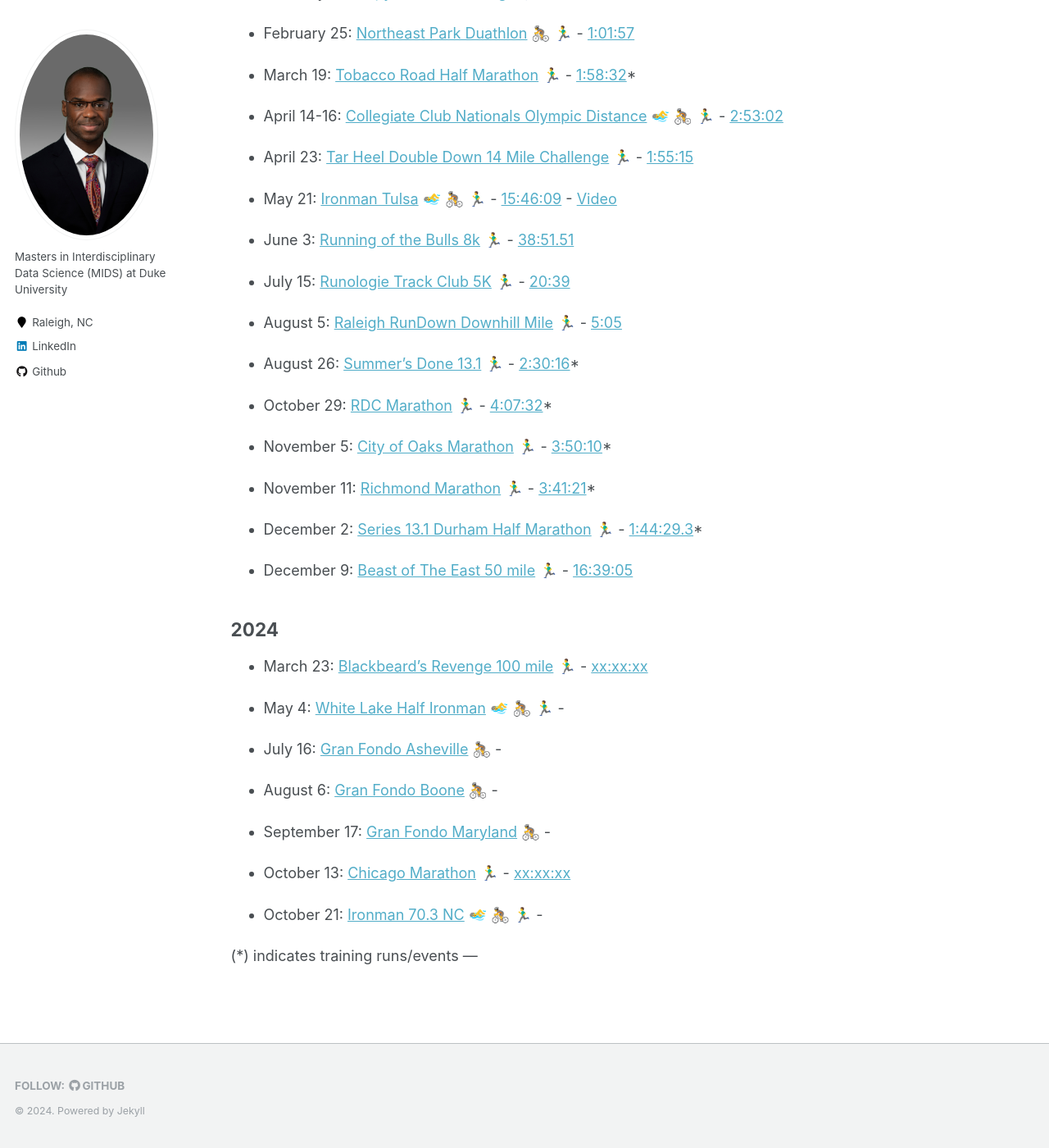
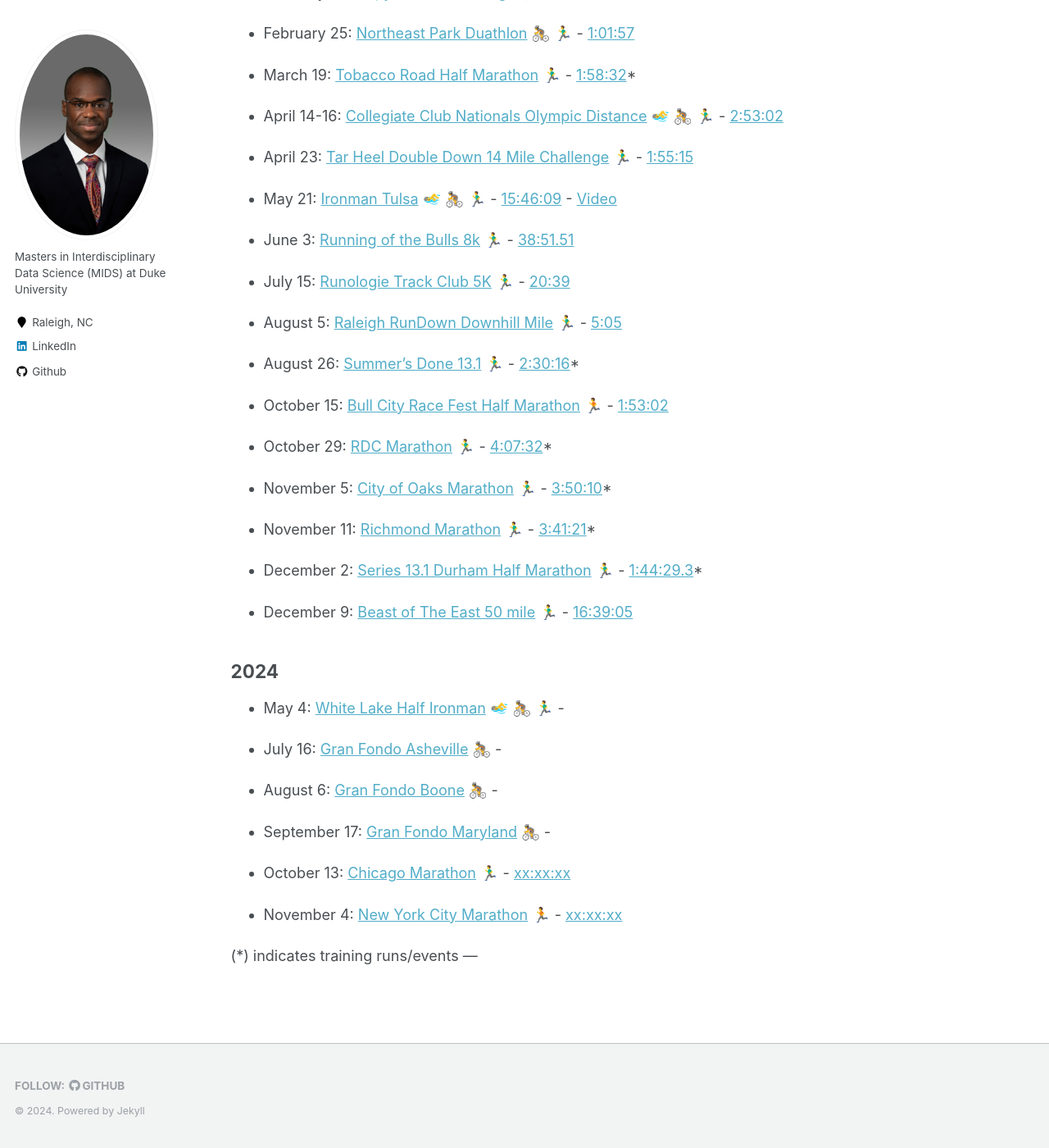
Before and after one commit to caratliff/caratliff.github.io, a Jekyll site: the page built from _pages/race-calendar.md, in a window 1280 px wide and 1400 px high, scrolled down 1098 px. Shown: the whole window at 82% size. Built offline with Jekyll 4.4.1, drawn with Linux system fonts in a browser that asks for light colours; emoji names are drawn with the system emoji font.

Commit message:
Update race-calendar.md

```diff
--- a/_pages/race-calendar.md
+++ b/_pages/race-calendar.md
@@ -63,7 +63,9 @@ redirect_from:
 
 - August 26: [Summer's Done 13.1](https://runsignup.com/Race/NC/Cary/SummersDone131) :running_man: - [2:30:16](https://runsignup.com/Race/Results/145696#resultSetId-391781;perpage:100)*
 
-- October 29: [RDC Marathon]() 🏃‍♂️ - [4:07:32](https://www.marathonguide.com/results/browse.cfm?MIDD=9241231029&Gen=B&Begin=46&End=145&Max=119)*
+- October 15: [Bull City Race Fest Half Marathon](https://capstoneraces.com/bull-city-race-fest/) 🏃 - [1:53:02](https://results.raceroster.com/v2/en-US/results/h3g5a3tfrdp5smt2/detail/5scpcp3ccm2r9nqm)
+
+- October 29: [RDC Marathon](https://fsseries.com/event/runrdc/) 🏃‍♂️ - [4:07:32](https://www.marathonguide.com/results/browse.cfm?MIDD=9241231029&Gen=B&Begin=46&End=145&Max=119)*
 
 - November 5: [City of Oaks Marathon](https://cityofoaksmarathon.com) :running_man: - [3:50:10](https://www.marathonguide.com/results/browse.cfm?MIDD=2740231105&Gen=B&Begin=159&End=258&Max=669)*
 
@@ -75,8 +77,6 @@ redirect_from:
 
 ## 2024
 
-- March 23: [Blackbeard's Revenge 100 mile](https://runsignup.com/Race/NC/Corolla/BlackbeardsRevenge100) 🏃‍♂️ - [xx:xx:xx](#)
-
 - May 4: [White Lake Half Ironman](https://www.whitelakehalf.com) :swimming_man: :bicyclist: :running_man: -
 
 - July 16: [Gran Fondo Asheville](#) 🚴 -
@@ -87,7 +87,7 @@ redirect_from:
 
 - October 13: [Chicago Marathon](https://www.chicagomarathon.com) 🏃‍♂️ - [xx:xx:xx](https://www.chicagomarathon.com/runners/race-results/)
 
-- October 21: [Ironman 70.3 NC](#) :swimming_man: :bicyclist: :running_man: -
+- November 4: [New York City Marathon]() 🏃 - [xx:xx:xx]()
 
 (*) indicates training runs/events
 <!-- One 70.3, one 13.1, one 140.6, and one 26.2 every year -->
```
